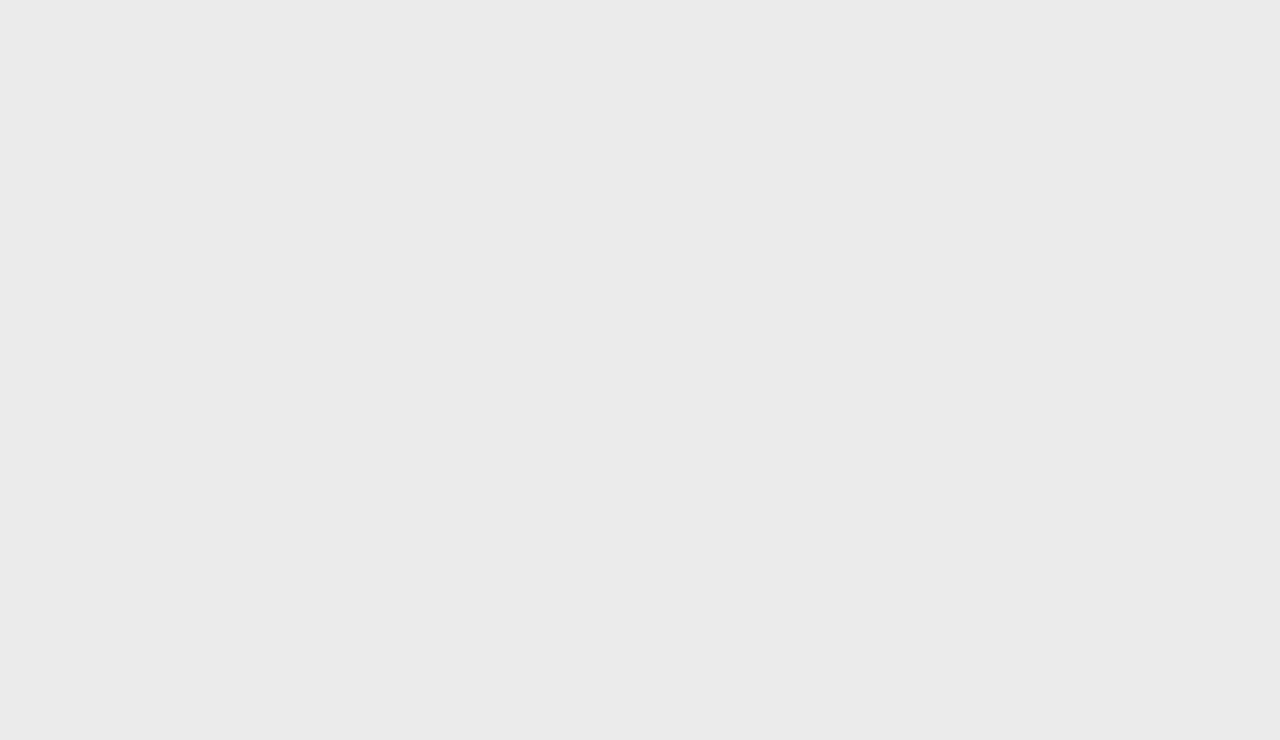
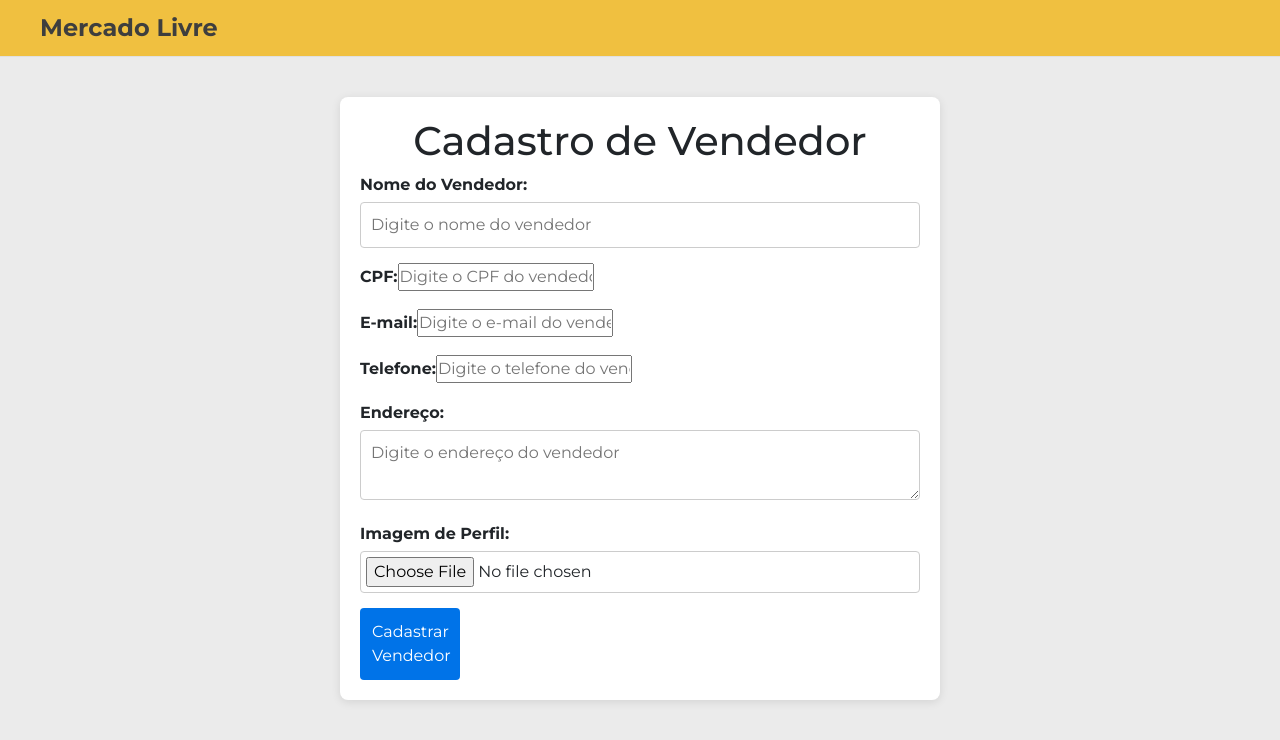
Before and after one commit to amandarodgsc/mercado-livre-projeto-master, a React (Create React App) app: page /cadastro-vendedor in a window 1280 px wide. Before the commit this address had no page. Shown: the top 740 px of the page. Built offline with nearby package versions, Linux system fonts and the light colour scheme.

Commit message:
cadasttrodevendedor

```diff
--- a/src/App.jsx
+++ b/src/App.jsx
@@ -12,6 +12,7 @@ import RelatorioVendas from './components/RelatoriodeVenda/RelatorioVendas';
 import FeedbackProduto from './components/FeedbackProduto/FeedbackProduto';
 import ProdutoDetalhes from './components/ProdutoDetalhes/ProdutoDetalhes'; // Importando detalhes do produto
 import TelaCliente from './components/TelaCliente/TelaCliente';
+import CadastrarVendedor from './components/CadastrodeVendedor/CadastrodeVendedor'; // Importando a página de cadastro de vendedor
 
 function App() {
   return (
@@ -24,15 +25,16 @@ function App() {
           </>
         } />
         <Route path="/telacliente" element={<TelaCliente />} />
-        <Route path="/login" element={<Login />} /> {/* Corrigido para /login em minúsculo */}
+        <Route path="/login" element={<Login />} />
         <Route path="/cadastrar-produto" element={<CadastrarProduto />} />
         <Route path="/produtos-cadastrados" element={<ProdutosCadastrados />} />
         <Route path="/cadastrar-cep" element={<CadastrarCep />} />
         <Route path="/pagamento" element={<Pagamento />} />
         <Route path="/relatorio-vendas" element={<RelatorioVendas />} />
         <Route path="/vendedor" element={<Vendedor />} />
-        <Route path="/produtos/:id" element={<ProdutoDetalhes />} /> {/* Rota para detalhes do produto */}
+        <Route path="/produtos/:id" element={<ProdutoDetalhes />} />
         <Route path="/produtos/:productId/feedback" element={<FeedbackProduto />} />
+        <Route path="/cadastro-vendedor" element={<CadastrarVendedor />} /> {/* Rota para o cadastro de vendedor */}
       </Routes>
     </Router>
   );
--- /dev/null
+++ b/src/components/CadastrodeVendedor/CadastrodeVendedor.jsx
@@ -0,0 +1,138 @@
+import React, { useState } from 'react';
+import { useNavigate } from 'react-router-dom';
+import './CadastrodeVendedor.css';
+import InputMask from 'react-input-mask';
+
+function CadastrarVendedor() {
+  const [sellerName, setSellerName] = useState('');
+  const [sellerCpf, setSellerCpf] = useState('');
+  const [sellerEmail, setSellerEmail] = useState('');
+  const [sellerPhone, setSellerPhone] = useState('');
+  const [sellerAddress, setSellerAddress] = useState('');
+  const [sellerProfileImage, setSellerProfileImage] = useState(null);
+
+  const navigate = useNavigate();
+
+  const handleSubmit = (e) => {
+    e.preventDefault();
+
+    // Valida se a imagem selecionada é válida
+    if (!sellerProfileImage || !['image/jpeg', 'image/png', 'image/gif'].includes(sellerProfileImage.type)) {
+      alert('Por favor, selecione uma imagem válida (JPEG, PNG ou GIF).');
+      return;
+    }
+
+    // Converte a imagem em Base64
+    const reader = new FileReader();
+    reader.onloadend = () => {
+      const base64Image = reader.result;
+
+      const newSeller = {
+        id: Date.now().toString(), // Garantindo que o ID seja uma string
+        name: sellerName,
+        cpf: sellerCpf,
+        email: sellerEmail,
+        phone: sellerPhone,
+        address: sellerAddress,
+        profileImage: base64Image, // Armazena a imagem em Base64
+      };
+
+      const existingSellers = JSON.parse(localStorage.getItem('sellers')) || [];
+      existingSellers.push(newSeller);
+      localStorage.setItem('sellers', JSON.stringify(existingSellers));
+
+      navigate('/vendedores-cadastrados');
+    };
+
+    reader.readAsDataURL(sellerProfileImage); // Lê a imagem como Base64
+  };
+
+  return (
+    <div>
+      <header role="banner" data-siteid="MLB" className="nav-header nav-header-lite">
+        <div className="nav-bounds">
+          <a className="nav-logo" href="//www.mercadolivre.com.br">Mercado Livre</a>
+        </div>
+      </header>
+
+      <div className="cadastro-container">
+        <h1>Cadastro de Vendedor</h1>
+        <form className="cadastro-form" onSubmit={handleSubmit}>
+          <div className="form-group">
+            <label htmlFor="seller-name">Nome do Vendedor:</label>
+            <input
+              type="text"
+              id="seller-name"
+              required
+              placeholder="Digite o nome do vendedor"
+              value={sellerName}
+              onChange={(e) => setSellerName(e.target.value)}
+            />
+          </div>
+
+          <div className="form-group">
+            <label htmlFor="seller-cpf">CPF:</label>
+            <InputMask
+              mask="999.999.999-99"
+              id="seller-cpf"
+              required
+              placeholder="Digite o CPF do vendedor"
+              value={sellerCpf}
+              onChange={(e) => setSellerCpf(e.target.value)}
+            />
+          </div>
+
+          <div className="form-group">
+            <label htmlFor="seller-email">E-mail:</label>
+            <input
+              type="email"
+              id="seller-email"
+              required
+              placeholder="Digite o e-mail do vendedor"
+              value={sellerEmail}
+              onChange={(e) => setSellerEmail(e.target.value)}
+            />
+          </div>
+
+          <div className="form-group">
+            <label htmlFor="seller-phone">Telefone:</label>
+            <InputMask
+              mask="(99) 99999-9999"
+              id="seller-phone"
+              required
+              placeholder="Digite o telefone do vendedor"
+              value={sellerPhone}
+              onChange={(e) => setSellerPhone(e.target.value)}
+            />
+          </div>
+
+          <div className="form-group">
+            <label htmlFor="seller-address">Endereço:</label>
+            <textarea
+              id="seller-address"
+              required
+              placeholder="Digite o endereço do vendedor"
+              value={sellerAddress}
+              onChange={(e) => setSellerAddress(e.target.value)}
+            />
+          </div>
+
+          <div className="form-group">
+            <label htmlFor="seller-profile-image">Imagem de Perfil:</label>
+            <input
+              type="file"
+              id="seller-profile-image"
+              accept="image/*"
+              required
+              onChange={(e) => setSellerProfileImage(e.target.files[0])}
+            />
+          </div>
+
+          <button type="submit" className="cadastro-button">Cadastrar Vendedor</button>
+        </form>
+      </div>
+    </div>
+  );
+}
+
+export default CadastrarVendedor;
--- a/src/components/Login/Login.jsx
+++ b/src/components/Login/Login.jsx
@@ -57,6 +57,11 @@ const Login = () => {
     }
   };
 
+  // Função para redirecionar para a página de cadastro de vendedor
+  const navigateToCadastroVendedor = () => {
+    navigate('/cadastro-vendedor');
+  };
+
   return (
     <div className="login-container">
       <header>
@@ -97,7 +102,12 @@ const Login = () => {
             Continuar
           </button>
         </form>
-        <a href="#" className="create-account">Criar conta</a>
+
+        {/* Link para o Cadastro de Vendedor */}
+        <a href="#" className="create-account" onClick={navigateToCadastroVendedor}>
+          Criar conta
+        </a>
+
         <div className="divider">ou</div>
 
         <button className="google-button">
```
Also changed, not shown: src/components/CadastrodeVendedor/CadastrodeVendedor.css (added).
